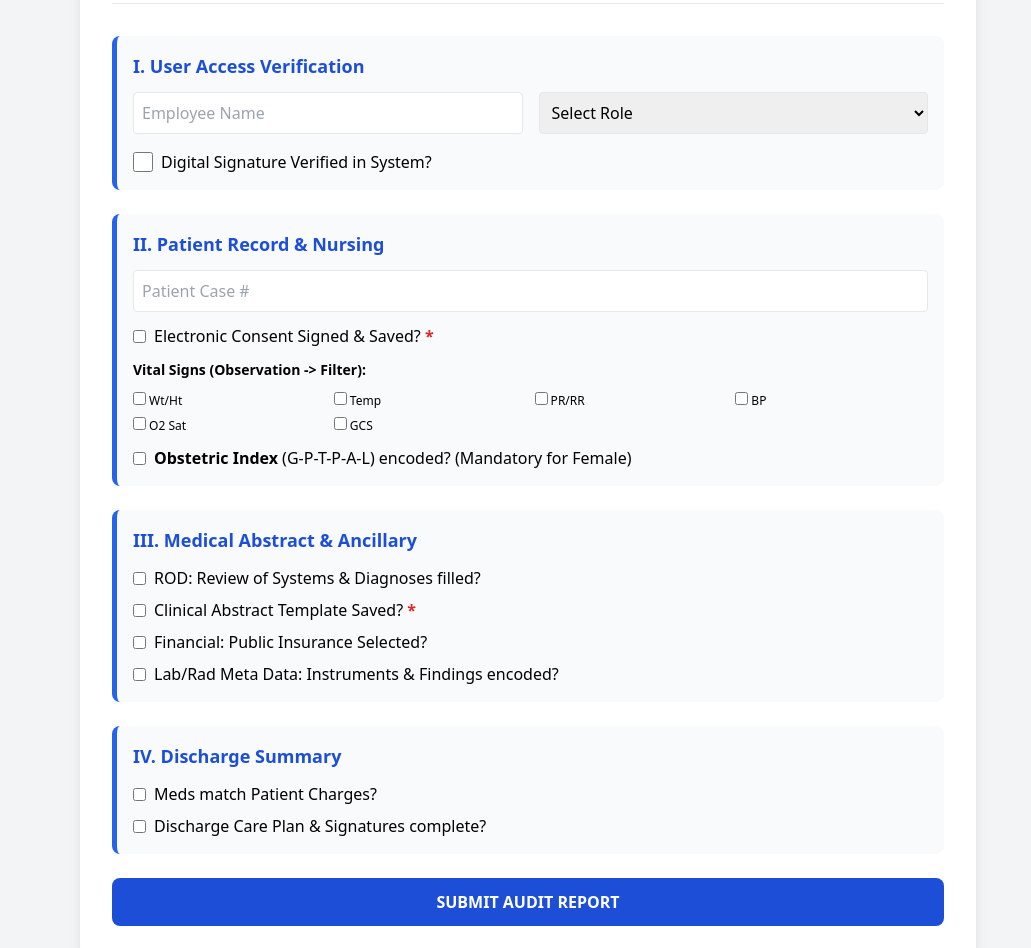
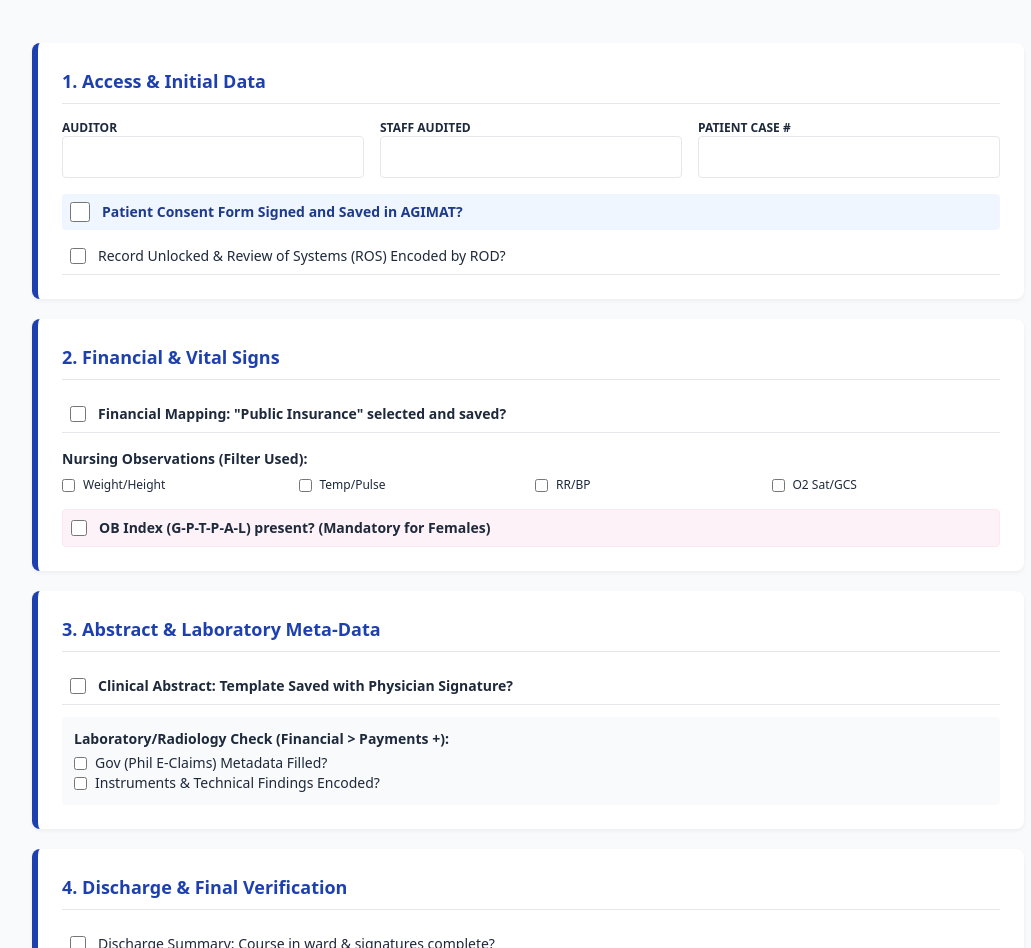
Before and after one commit to tdmhnso-bernard/agimatemr, a plain HTML site: page index.html in a window 1280 px wide. Shown: the part 121-1069 px from the top of the page, without its empty margins (112-1143 px from the left). Drawn offline with nearby package versions, Linux system fonts and the light colour scheme.

Commit message:
Update index.html

```diff
--- a/index.html
+++ b/index.html
@@ -3,100 +3,129 @@
 <head>
     <meta charset="UTF-8">
     <meta name="viewport" content="width=device-width, initial-scale=1.0">
-    <title>TDMH AGIMAT Audit Portal</title>
+    <title>TDMH AGIMAT Audit Tool</title>
     <script src="https://cdn.tailwindcss.com"></script>
     <style>
-        .section-card { border-left: 5px solid #2563eb; margin-bottom: 1.5rem; padding: 1rem; background: #f8fafc; border-radius: 8px; }
-        .mandatory { color: #dc2626; font-weight: bold; }
+        @media print { .no-print { display: none; } body { background-color: white; } .section-card { border: 1px solid #ccc; break-inside: avoid; } }
+        .section-card { border-left: 6px solid #1e40af; background: white; margin-bottom: 1.25rem; padding: 1.5rem; border-radius: 0.5rem; box-shadow: 0 2px 4px rgba(0,0,0,0.05); }
+        .loading { opacity: 0.5; pointer-events: none; }
     </style>
 </head>
-<body class="bg-gray-100 p-5">
-    <div class="max-w-4xl mx-auto bg-white p-8 rounded-xl shadow-lg">
-        <header class="text-center mb-8 border-b pb-4">
-            <h1 class="text-2xl font-bold text-blue-800">TAYTAY DOCTORS MULTISPECIALTY HOSPITAL</h1>
-            <p class="text-gray-600 font-semibold">AGIMAT PhilHealth Compliance Audit Tool</p>
-        </header>
+<body class="bg-slate-50 font-sans text-slate-800">
+
+    <div class="max-w-5xl mx-auto py-8 px-4">
+        <div class="text-center mb-10">
+            <h1 class="text-3xl font-bold text-blue-900 uppercase">Taytay Doctors Multispecialty Hospital</h1>
+            <h2 class="text-xl font-semibold text-slate-600">AGIMAT PhilHealth Compliance Audit Portal</h2>
+            <p class="text-sm text-red-600 mt-2 font-bold uppercase no-print">*** Strict Compliance Mandatory - Memo Ref: 2026-TDMH-PHIC ***</p>
+        </div>
 
         <form id="auditForm">
             <div class="section-card">
-                <h2 class="text-lg font-bold mb-3 text-blue-700">I. User Access Verification</h2>
-                <div class="grid grid-cols-1 md:grid-cols-2 gap-4">
-                    <input type="text" placeholder="Employee Name" class="border p-2 rounded w-full" required>
-                    <select class="border p-2 rounded w-full">
-                        <option>Select Role</option>
-                        <option>Nurse</option>
-                        <option>Resident on Duty (ROD)</option>
-                        <option>Billing Clerk</option>
-                    </select>
-                    <label class="flex items-center space-x-2">
-                        <input type="checkbox" class="h-5 w-5"> <span>Digital Signature Verified in System?</span>
+                <h3 class="text-lg font-bold text-blue-800 border-b pb-2 mb-4">1. Access & Initial Data</h3>
+                <div class="grid grid-cols-1 md:grid-cols-3 gap-4 mb-4">
+                    <div><label class="block text-xs font-bold uppercase">Auditor</label><input name="auditor" type="text" class="w-full border p-2 rounded" required></div>
+                    <div><label class="block text-xs font-bold uppercase">Staff Audited</label><input name="staff_audited" type="text" class="w-full border p-2 rounded" required></div>
+                    <div><label class="block text-xs font-bold uppercase">Patient Case #</label><input name="case_no" type="text" class="w-full border p-2 rounded" required></div>
+                </div>
+                <div class="space-y-2">
+                    <label class="flex items-center space-x-3 bg-blue-50 p-2 rounded">
+                        <input name="consent_saved" type="checkbox" value="YES" class="w-5 h-5" required>
+                        <span class="text-sm font-semibold text-blue-900">Patient Consent Form Signed and Saved in AGIMAT?</span>
+                    </label>
+                    <label class="flex items-center space-x-3 p-2 border-b">
+                        <input name="ros_encoded" type="checkbox" value="YES" class="w-4 h-4">
+                        <span class="text-sm">Record Unlocked & Review of Systems (ROS) Encoded by ROD?</span>
                     </label>
                 </div>
             </div>
 
             <div class="section-card">
-                <h2 class="text-lg font-bold mb-3 text-blue-700">II. Patient Record & Nursing</h2>
-                <div class="space-y-3">
-                    <input type="text" placeholder="Patient Case #" class="border p-2 rounded w-full" required>
-                    <label class="flex items-center space-x-2">
-                        <input type="checkbox"> <span>Electronic Consent Signed & Saved? <span class="mandatory">*</span></span>
+                <h3 class="text-lg font-bold text-blue-800 border-b pb-2 mb-4">2. Financial & Vital Signs</h3>
+                <div class="space-y-4">
+                    <label class="flex items-center space-x-3 p-2 border-b">
+                        <input name="public_insurance" type="checkbox" value="YES" class="w-4 h-4" required>
+                        <span class="text-sm font-bold">Financial Mapping: "Public Insurance" selected and saved?</span>
                     </label>
-                    <p class="text-sm font-semibold mt-2">Vital Signs (Observation -> Filter):</p>
-                    <div class="grid grid-cols-2 md:grid-cols-4 gap-2 text-xs">
-                        <label><input type="checkbox"> Wt/Ht</label>
-                        <label><input type="checkbox"> Temp</label>
-                        <label><input type="checkbox"> PR/RR</label>
-                        <label><input type="checkbox"> BP</label>
-                        <label><input type="checkbox"> O2 Sat</label>
-                        <label><input type="checkbox"> GCS</label>
+                    <div>
+                        <p class="text-sm font-bold mb-2">Nursing Observations (Filter Used):</p>
+                        <div class="grid grid-cols-2 md:grid-cols-4 gap-2 text-xs">
+                            <label class="flex items-center"><input name="vitals_wh" type="checkbox" value="YES" class="mr-2"> Weight/Height</label>
+                            <label class="flex items-center"><input name="vitals_tp" type="checkbox" value="YES" class="mr-2"> Temp/Pulse</label>
+                            <label class="flex items-center"><input name="vitals_rb" type="checkbox" value="YES" class="mr-2"> RR/BP</label>
+                            <label class="flex items-center"><input name="vitals_og" type="checkbox" value="YES" class="mr-2"> O2 Sat/GCS</label>
+                        </div>
                     </div>
-                    <label class="flex items-center space-x-2 mt-2">
-                        <input type="checkbox"> <span><b>Obstetric Index</b> (G-P-T-P-A-L) encoded? (Mandatory for Female)</span>
+                    <label class="flex items-center space-x-3 p-2 bg-pink-50 rounded border border-pink-100">
+                        <input name="ob_index" type="checkbox" value="YES" class="w-4 h-4">
+                        <span class="text-sm font-semibold">OB Index (G-P-T-P-A-L) present? (Mandatory for Females)</span>
                     </label>
                 </div>
             </div>
 
             <div class="section-card">
-                <h2 class="text-lg font-bold mb-3 text-blue-700">III. Medical Abstract & Ancillary</h2>
+                <h3 class="text-lg font-bold text-blue-800 border-b pb-2 mb-4">3. Abstract & Laboratory Meta-Data</h3>
+                <div class="space-y-3">
+                    <label class="flex items-center space-x-3 p-2 border-b">
+                        <input name="abstract_saved" type="checkbox" value="YES" class="w-4 h-4" required>
+                        <span class="text-sm font-bold">Clinical Abstract: Template Saved with Physician Signature?</span>
+                    </label>
+                    <div class="bg-gray-50 p-3 rounded text-sm">
+                        <p class="font-bold mb-1">Laboratory/Radiology Check (Financial > Payments +):</p>
+                        <label class="flex items-center space-x-2"><input name="metadata_filled" type="checkbox" value="YES"> <span>Gov (Phil E-Claims) Metadata Filled?</span></label>
+                        <label class="flex items-center space-x-2"><input name="tech_findings" type="checkbox" value="YES"> <span>Instruments & Technical Findings Encoded?</span></label>
+                    </div>
+                </div>
+            </div>
+
+            <div class="section-card">
+                <h3 class="text-lg font-bold text-blue-800 border-b pb-2 mb-4">4. Discharge & Final Verification</h3>
                 <div class="space-y-2">
-                    <label class="flex items-center space-x-2">
-                        <input type="checkbox"> <span>ROD: Review of Systems & Diagnoses filled?</span>
+                    <label class="flex items-center space-x-3 p-2 border-b">
+                        <input name="discharge_summary" type="checkbox" value="YES" class="w-4 h-4" required>
+                        <span class="text-sm">Discharge Summary: Course in ward & signatures complete?</span>
                     </label>
-                    <label class="flex items-center space-x-2">
-                        <input type="checkbox"> <span>Clinical Abstract Template Saved? <span class="mandatory">*</span></span>
-                    </label>
-                    <label class="flex items-center space-x-2">
-                        <input type="checkbox"> <span>Financial: Public Insurance Selected?</span>
-                    </label>
-                    <label class="flex items-center space-x-2">
-                        <input type="checkbox"> <span>Lab/Rad Meta Data: Instruments & Findings encoded?</span>
+                    <label class="flex items-center space-x-3 p-2 bg-yellow-50 rounded border border-yellow-200">
+                        <input name="meds_match" type="checkbox" value="YES" class="w-4 h-4" required>
+                        <span class="text-sm font-bold">Medication Validation: Meds in Summary match Patient Charges?</span>
                     </label>
                 </div>
             </div>
 
-            <div class="section-card">
-                <h2 class="text-lg font-bold mb-3 text-blue-700">IV. Discharge Summary</h2>
-                <div class="space-y-2">
-                    <label class="flex items-center space-x-2">
-                        <input type="checkbox"> <span>Meds match Patient Charges?</span>
-                    </label>
-                    <label class="flex items-center space-x-2">
-                        <input type="checkbox"> <span>Discharge Care Plan & Signatures complete?</span>
-                    </label>
-                </div>
+            <div class="flex flex-col md:flex-row gap-4 no-print">
+                <button type="submit" id="submitBtn" class="flex-1 bg-blue-700 text-white font-bold py-3 rounded-lg hover:bg-blue-800 transition shadow-lg">SUBMIT AUDIT DATA</button>
+                <button type="button" onclick="window.print()" class="flex-1 bg-green-600 text-white font-bold py-3 rounded-lg hover:bg-green-700 transition shadow-lg">🖨️ PRINT PDF REPORT</button>
             </div>
-
-            <button type="submit" class="w-full bg-blue-700 text-white font-bold py-3 rounded-lg hover:bg-blue-800 transition">
-                SUBMIT AUDIT REPORT
-            </button>
         </form>
     </div>
 
     <script>
-        document.getElementById('auditForm').onsubmit = function(e) {
+        const scriptURL = 'https://script.google.com/macros/s/AKfycbzbsjuOJ2gRBin1WrXDR2YbsQ4NSFRe18StuzTXf4HngoztNhrzIxSjH1KG0M6l1b3uYg/exec';
+        const form = document.getElementById('auditForm');
+        const btn = document.getElementById('submitBtn');
+
+        form.addEventListener('submit', e => {
             e.preventDefault();
-            alert('Audit report captured. In a live environment, this would send data to your Google Sheet API or Database.');
-        };
+            btn.disabled = true;
+            btn.innerHTML = "Sending Data...";
+            form.classList.add('loading');
+
+            fetch(scriptURL, { method: 'POST', body: new FormData(form)})
+                .then(response => {
+                    alert('Success! Compliance report saved to Google Sheets.');
+                    btn.disabled = false;
+                    btn.innerHTML = "SUBMIT AUDIT DATA";
+                    form.classList.remove('loading');
+                    form.reset();
+                })
+                .catch(error => {
+                    console.error('Error!', error.message);
+                    alert('Error saving data. Please check your connection.');
+                    btn.disabled = false;
+                    btn.innerHTML = "SUBMIT AUDIT DATA";
+                    form.classList.remove('loading');
+                });
+        });
     </script>
 </body>
 </html>
```
